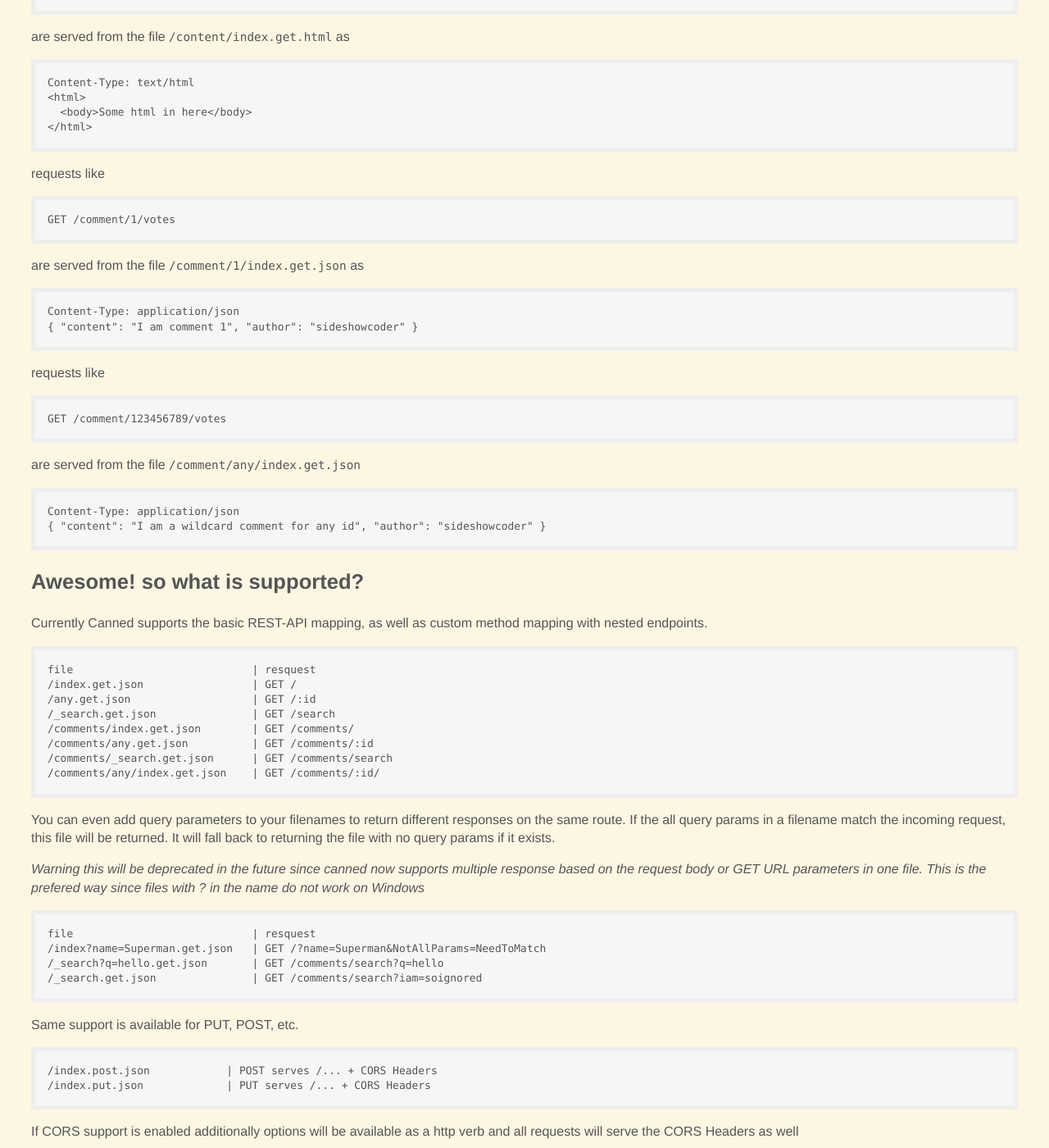
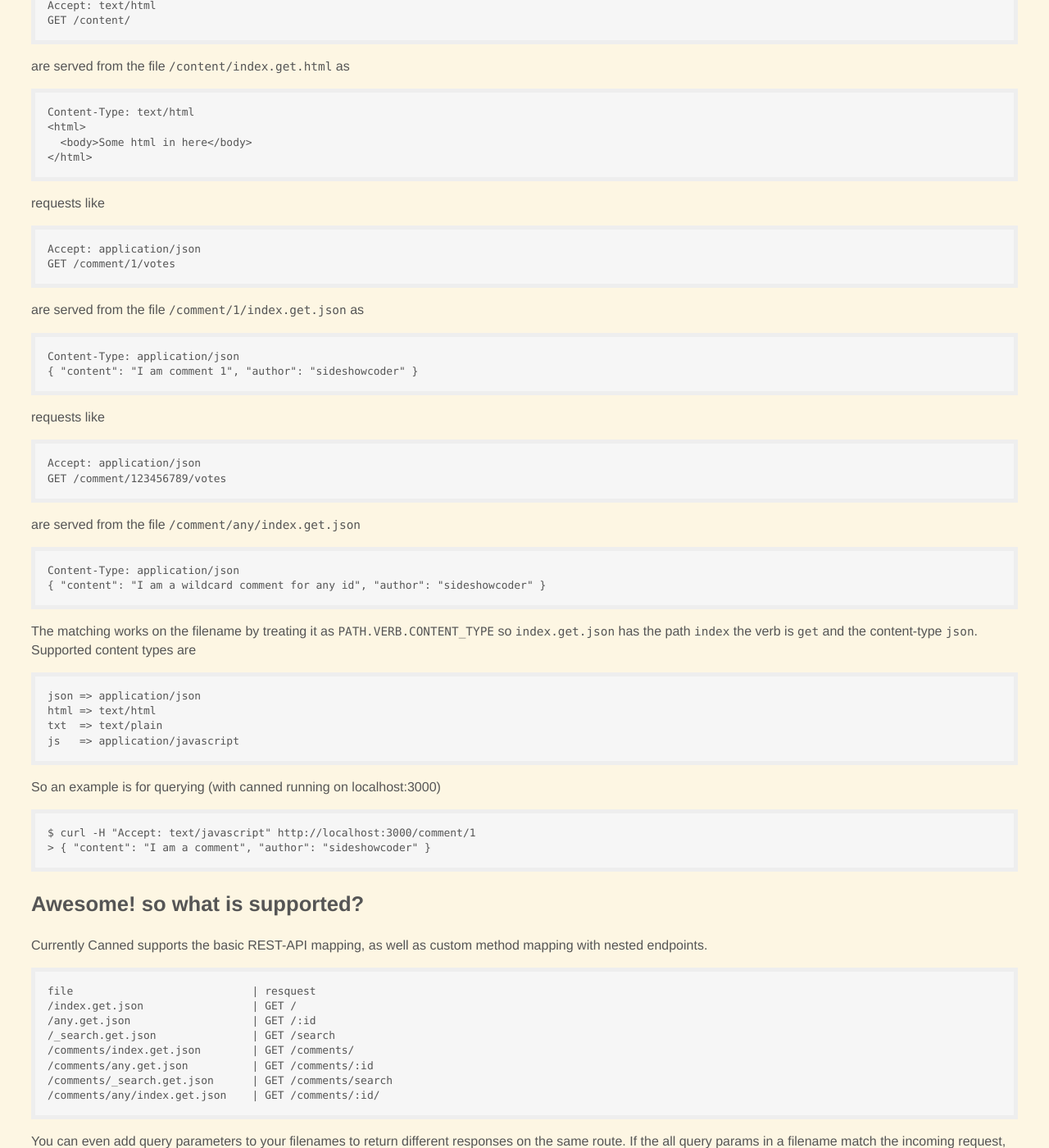
Before and after one commit to sideshowcoder/canned, a Jekyll site: the page built from index.md, in a window 1280 px wide and 1400 px high, scrolled down 1081 px. Shown: the whole window at 82% size. Built offline with Jekyll 4.4.1, drawn with Linux system fonts in a browser that asks for light colours; Markdown is read by kramdown in place of the engine named in the settings; some of the changed text lies outside the part shown.

Commit message:
updated docs

````diff
--- a/index.md
+++ b/index.md
@@ -28,6 +30,7 @@ Canned maps a folder structure to API responses. Given the following directory s
 
 requests like
 
+    Accept: application/json
     GET /comment/:id
 
 are served from the file `/comment/any.get.json` as
@@ -37,6 +40,7 @@ are served from the file `/comment/any.get.json` as
 
 requests like
 
+    Accept: text/html
     GET /content/
 
 are served from the file `/content/index.get.html` as
@@ -49,6 +53,7 @@ are served from the file `/content/index.get.html` as
 
 requests like
 
+    Accept: application/json
     GET /comment/1/votes
 
 are served from the file `/comment/1/index.get.json` as
@@ -58,6 +63,7 @@ are served from the file `/comment/1/index.get.json` as
 
 requests like
 
+    Accept: application/json
     GET /comment/123456789/votes
 
 are served from the file `/comment/any/index.get.json`
@@ -65,7 +71,23 @@ are served from the file `/comment/any/index.get.json`
     Content-Type: application/json
     { "content": "I am a wildcard comment for any id", "author": "sideshowcoder" }
 
+The matching works on the filename by treating it as `PATH.VERB.CONTENT_TYPE` so
+`index.get.json` has the path `index` the verb is `get` and the content-type
+`json`. Supported content types are
 
+```
+json => application/json
+html => text/html
+txt  => text/plain
+js   => application/javascript
+```
+
+So an example is for querying (with canned running on localhost:3000)
+
+```
+$ curl -H "Accept: text/javascript" http://localhost:3000/comment/1
+> { "content": "I am a comment", "author": "sideshowcoder" }
+```
 
 Awesome! so what is supported?
 ------------------------------
@@ -253,6 +275,10 @@ Which serves the current folder with canned responses on port 3000
 
 will serve the relative folder via port 5000
 
+If you want canned to iterate through all accepted content types in the `Accept` header, use
+
+    $ canned --relaxed_accept=true ./my/reponses/
+
 If for whatever reason you want to turn of CORS support do so via
 
     $ canned --cors=false ./my/responses/
````
Also changed, not shown: other parts of index.md (+3 -1 lines).
